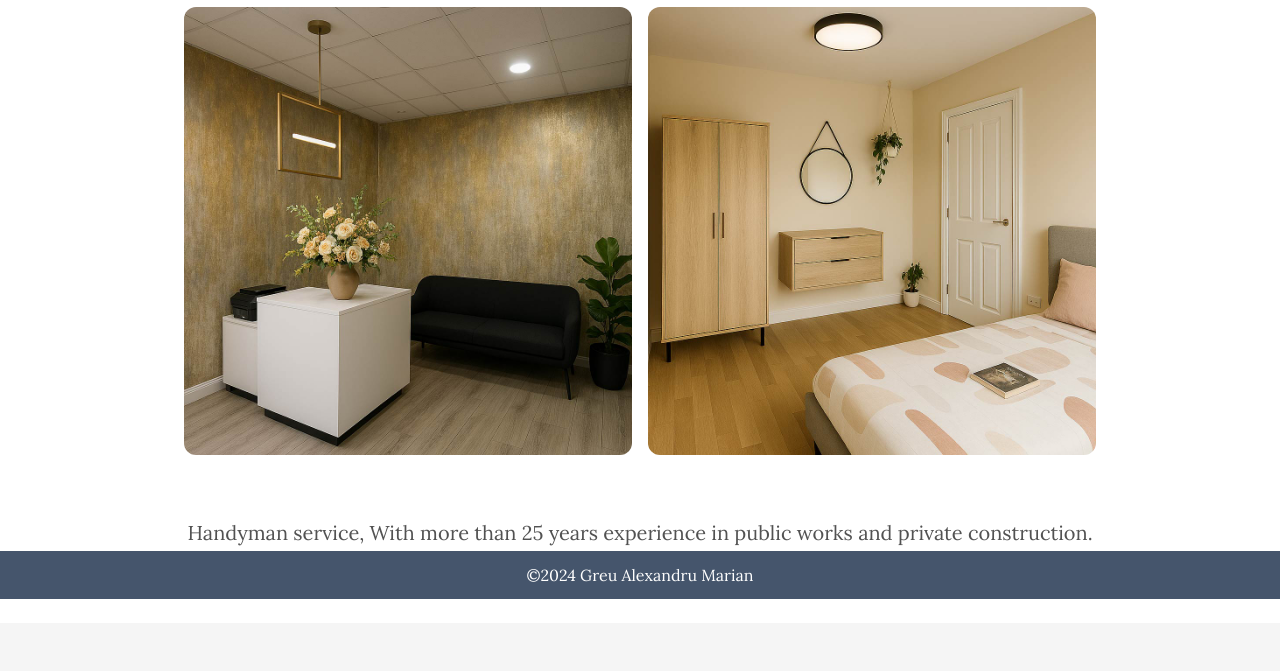
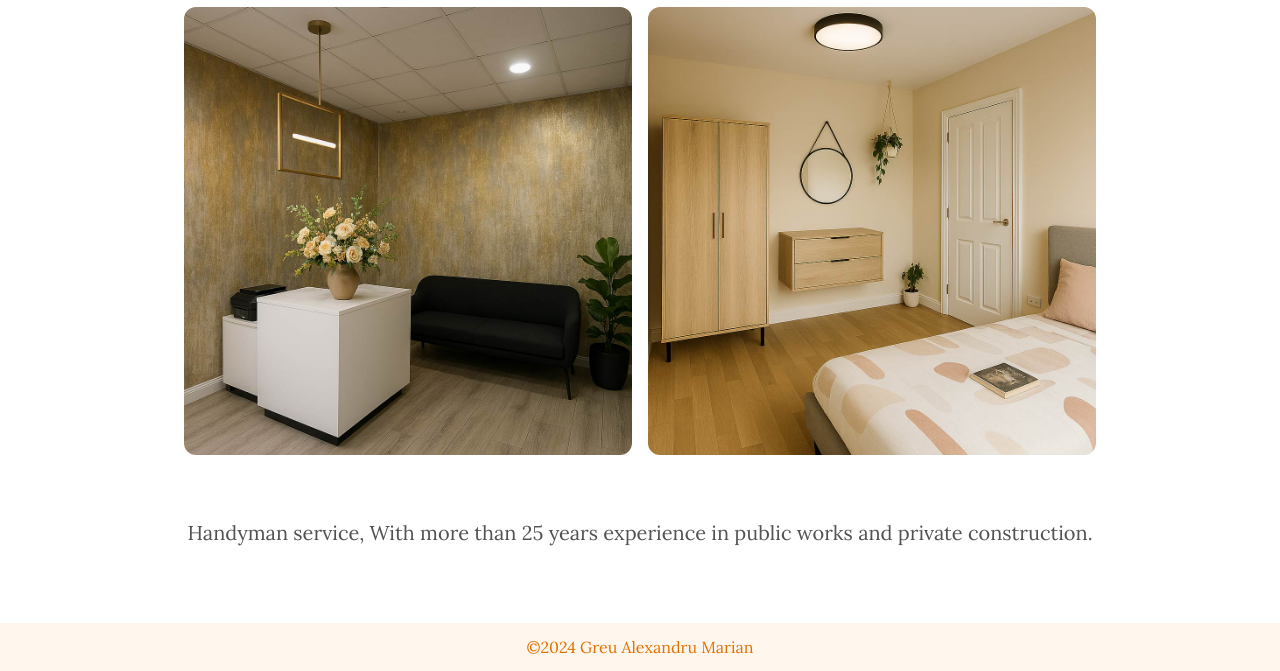
Before and after one commit to alexandrumariangreu/showcase-one, a website: page src/index.html in a window 1280 px wide. Shown: the part 201-872 px from the top of the page. Before the commit the page ends 824 px from the top, so only its background shows below. Drawn offline with Linux system fonts and the light colour scheme; a web font is replaced by a local one.

Commit message:
Updated footer styling across pages to align with new design theme and expanded CSS with additional utility classes for layout, visibility, and appearance.

```diff
--- a/src/index.html
+++ b/src/index.html
@@ -70,7 +70,7 @@
         <!-- ... existing code ... -->
     </div>
 
-    <footer class="w-full bg-slate-600 text-white text-center py-3 fixed bottom-0 h-12">
+    <footer class="container mx-auto px-5 bg-orange-50 text-amber-600 text-center py-3 h-12">
         <span>&copy;2024 Greu Alexandru Marian</span>
     </footer>
 
```
Also changed, not shown: src/handyman.html (+1 -1 lines), src/painting-decorating.html (+1 -1 lines), src/output.css.
